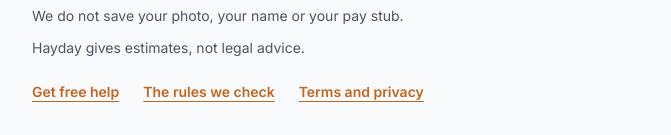
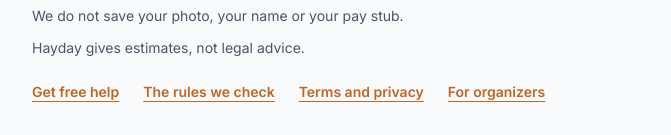
Before and after one commit to Niki07/Hayday, a Next.js app: page / in a window 1280 px wide. Shown: the part 1073-1208 px from the top of the page, without its empty margins (304-975 px from the left). Built offline with nearby package versions, Linux system fonts and the light colour scheme.

Commit message:
Footer link to the organizer view (D-054)

```diff
--- a/src/app/organizer/layout.tsx
+++ b/src/app/organizer/layout.tsx
@@ -3,7 +3,7 @@ import type { Metadata } from "next";
 // Hidden page (handoff 09): not linked from anywhere and kept out of search engines.
 export const metadata: Metadata = {
   title: "Organizer view · Hayday",
-  robots: { index: false, follow: false },
+  robots: { index: true, follow: true },
 };
 
 export default function OrganizerLayout({ children }: LayoutProps<"/organizer">) {
--- a/src/components/SiteFooter.tsx
+++ b/src/components/SiteFooter.tsx
@@ -30,6 +30,12 @@ export default function SiteFooter() {
           >
             {t("footer.terms")}
           </Link>
+          <Link
+            href="/organizer"
+            className="inline-flex min-h-11 items-center font-semibold text-accent underline underline-offset-4"
+          >
+            {t("footer.organizers")}
+          </Link>
         </div>
       </PageContainer>
     </footer>
--- a/src/lib/i18n.ts
+++ b/src/lib/i18n.ts
@@ -20,6 +20,7 @@ const en = {
   "lang.es": "ES",
   "footer.privacy": "We do not save your photo, your name or your pay stub.",
   "footer.terms": "Terms and privacy",
+  "footer.organizers": "For organizers",
   "terms.title": "Terms and privacy",
   "terms.intro": "Hayday is a free tool that helps farmworkers check a pay stub against California pay rules. Please read these short terms before relying on it.",
   "terms.s1.title": "We do not save your data",
@@ -345,6 +346,7 @@ const es: Record<TKey, string> = {
   "lang.es": "ES",
   "footer.privacy": "No guardamos su foto, su nombre ni su talón de pago.",
   "footer.terms": "Términos y privacidad",
+  "footer.organizers": "Para organizadores",
   "terms.title": "Términos y privacidad",
   "terms.intro": "Hayday es una herramienta gratuita que ayuda a los trabajadores del campo a revisar un talón de pago según las reglas de pago de California. Lea estos términos breves antes de confiar en el resultado.",
   "terms.s1.title": "No guardamos sus datos",
```
Also changed, not shown: 1 other file (tests, documents, lock files or other folders).
